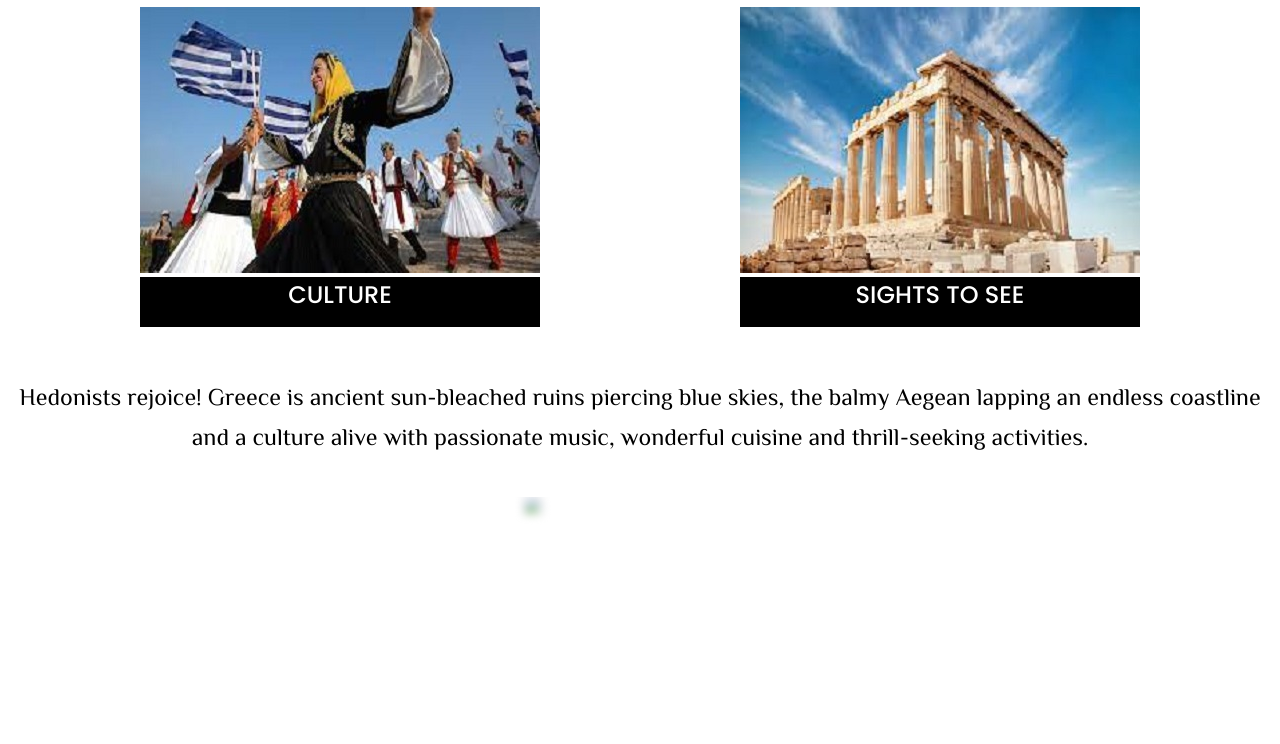
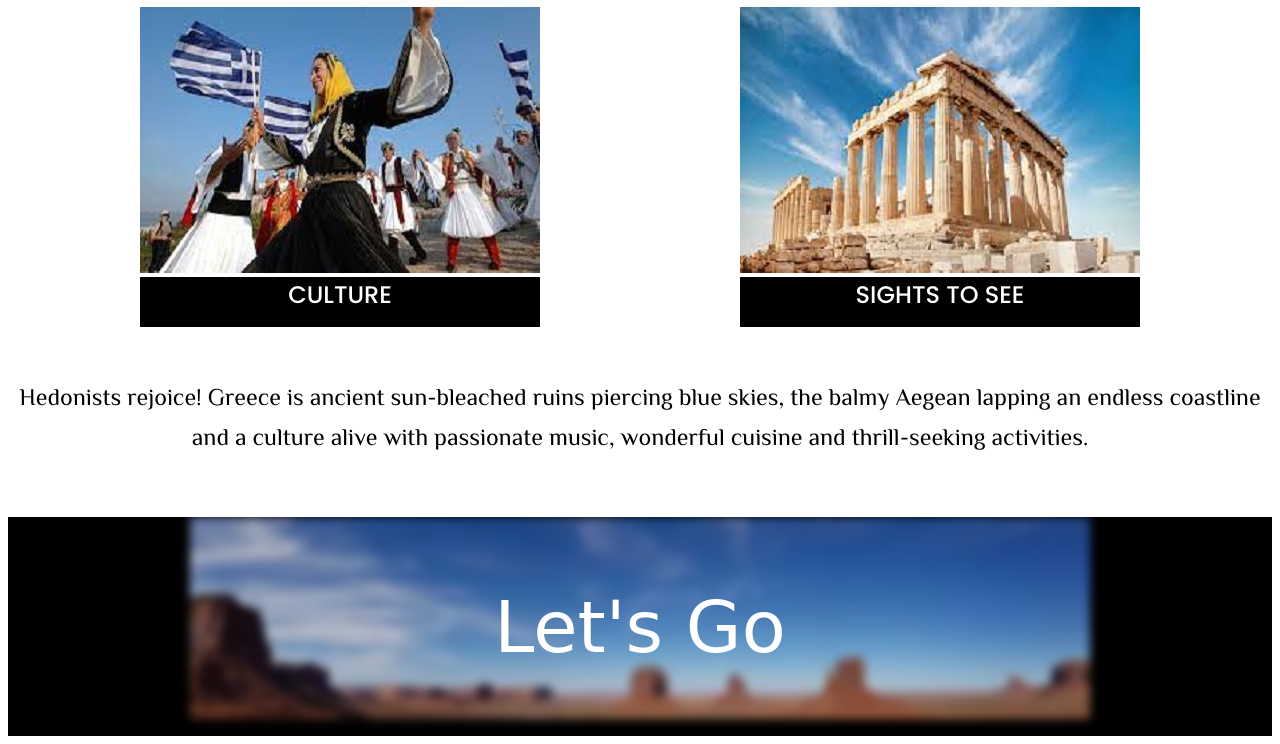
Before and after one commit to SarahRazzaq/Meet-Our-World, a plain HTML site: page Pages/greece.html in a window 1280 px wide. Shown: the part 1630-2374 px from the top of the page. Before the commit the page ends 2219 px from the top, so only its background shows below. Drawn offline with Linux system fonts and the light colour scheme; a web font is replaced by a local one.

Commit message:
footer added

```diff
--- a/Pages/greece.html
+++ b/Pages/greece.html
@@ -71,7 +71,7 @@
     </div>
     <footer>
         <div class="container">
-            <img class="img-header" src="./Images/Header/images_header.jpg" alt="Travel" style="width:100%;">
+            <img class="img-header" src="../Images/Header/images_header.jpg" alt="Travel" style="width:100%;">
             <div class="centered">Let's Go</div>
         </div>
     </footer>
--- a/Styles/greece.css
+++ b/Styles/greece.css
@@ -121,3 +121,11 @@ a{
     align-items: center;
     flex-direction: column;
 }
+footer {
+    margin-top: 20px;
+    background-color: black;
+    max-width: 1400px;
+    display: flex;
+    flex-direction: column;
+    align-items: stretch;
+}
```
